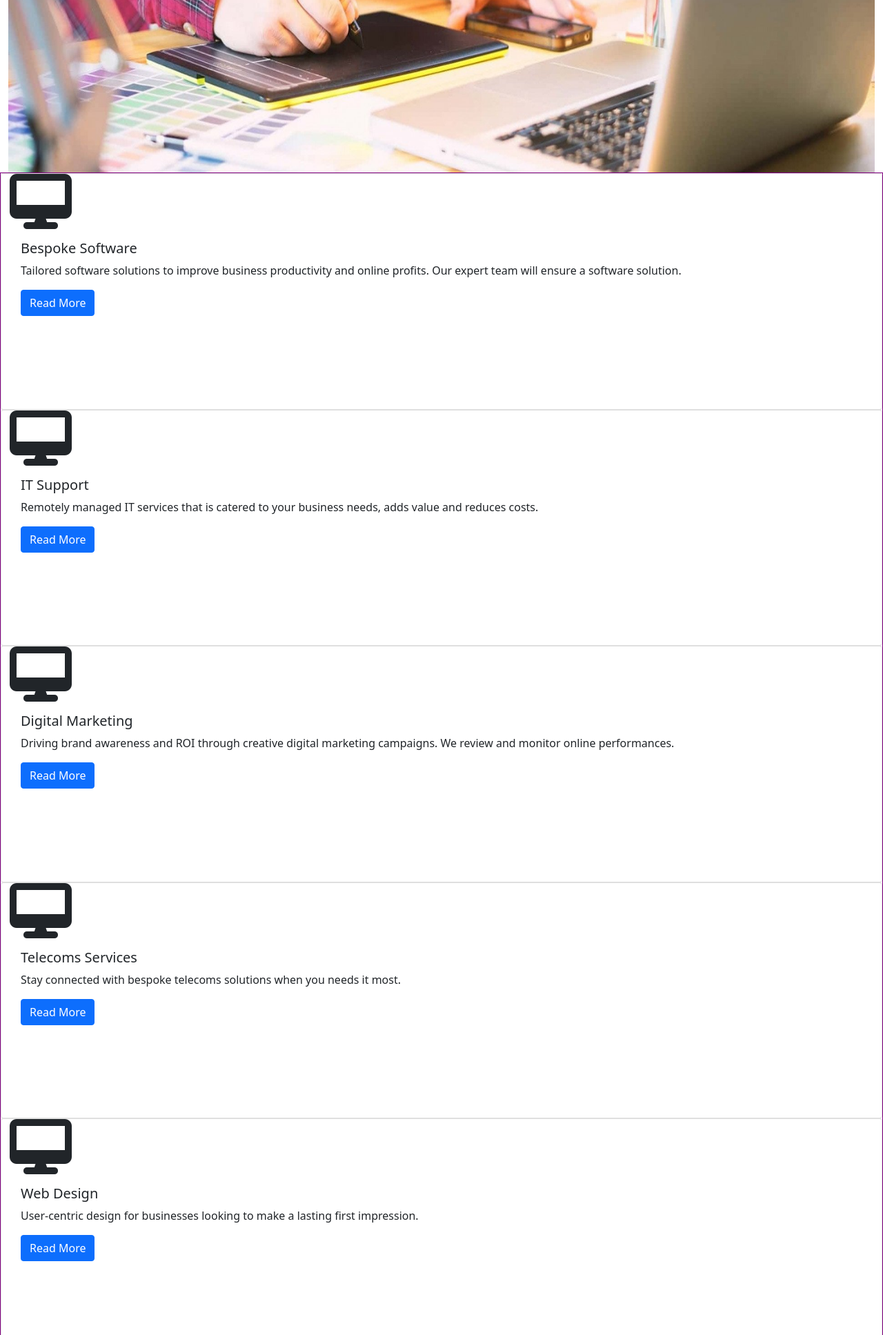
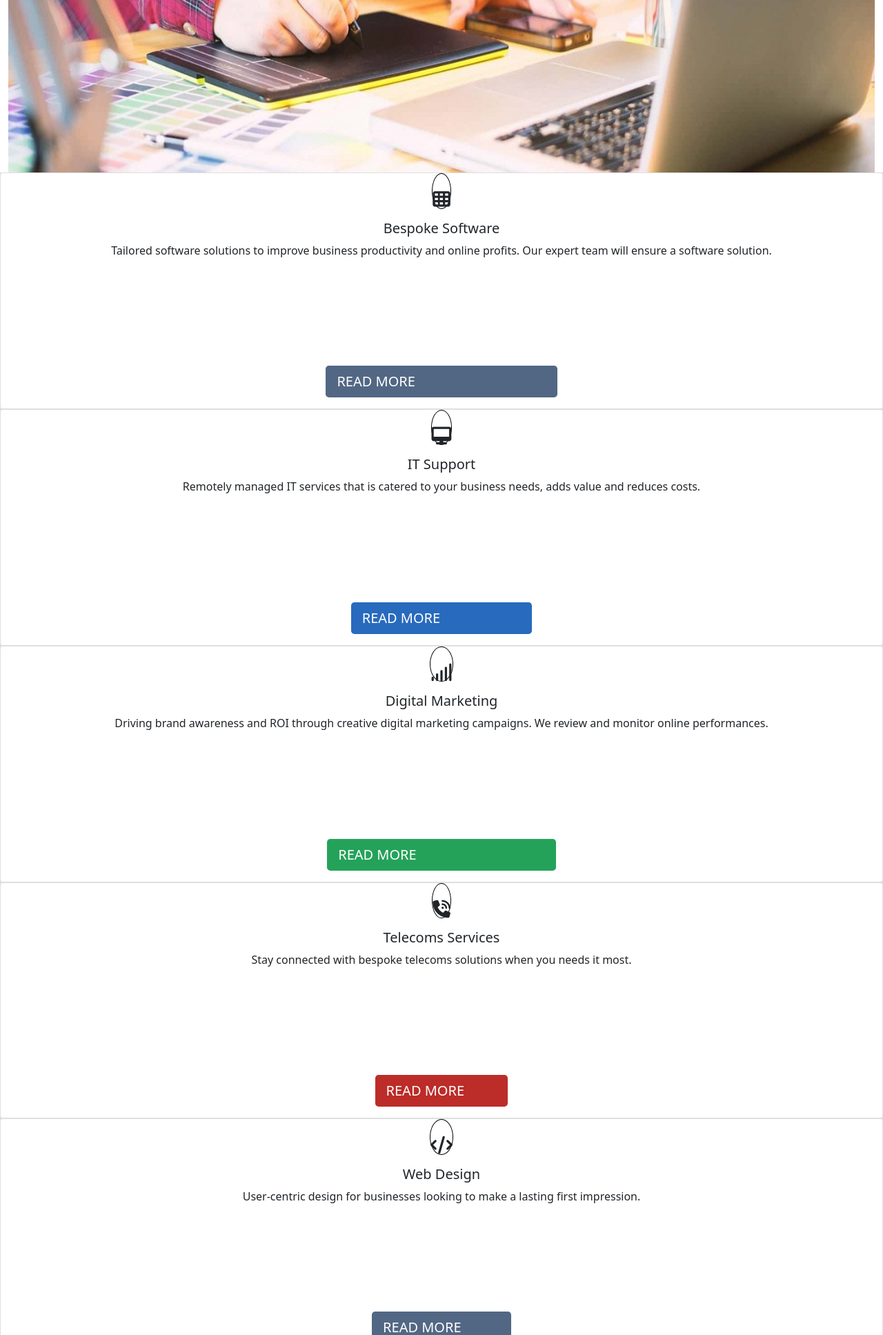
Before and after one commit to MattMakesNoise/Netmatters-HTML-CSS-JS-PHP-Reflection, a PHP site: page / in a window 1280 px wide. Shown: the part 550-2485 px from the top of the page at 69% size. Run offline with PHP 8.4, Linux system fonts and the light colour scheme; some libraries are stand-ins or nearby versions.

Commit message:
card edits on hover
Card alignment corrected
Hover states partially there
Mixin written for flex align center
CSS selectors Sass nested

```diff
--- a/css/style.css
+++ b/css/style.css
@@ -29,13 +29,169 @@ body {
 }
 
 /*========== CARDS ===========*/
-.cards {
-  border: 1px solid purple;
+.cards-section {
   height: 300vh;
+  background-color: #ddd;
 }
 
-.fa-desktop {
-  font-size: 5rem;
+.card {
+  display: -webkit-box;
+  display: -ms-flexbox;
+  display: flex;
+  -webkit-box-align: center;
+      -ms-flex-align: center;
+          align-items: center;
+}
+
+.card-icon {
+  font-size: 1.6rem;
+  border: 1px solid black;
+  border-radius: 50%;
+}
+
+.card-body {
+  display: -webkit-box;
+  display: -ms-flexbox;
+  display: flex;
+  -webkit-box-orient: vertical;
+  -webkit-box-direction: normal;
+      -ms-flex-direction: column;
+          flex-direction: column;
+}
+
+.card-title,
+.card-text {
+  text-align: center;
+}
+
+.card-title:hover,
+.card-text:hover {
+  color: white;
+}
+
+.card-btn {
+  margin: auto auto 0 auto;
+  text-transform: uppercase;
+  width: 35%;
+}
+
+/*========== SOFT CARD =======*/
+.soft-card:hover {
+  background-color: #526784;
+}
+
+.soft-btn {
+  background-color: #526784;
+  color: #fff;
+  text-decoration: none;
+}
+
+.soft-btn:hover {
+  background-color: #fff;
+  color: #526784;
+  text-decoration: none;
+}
+
+/*========== IT CARD =========*/
+.it-card:hover {
+  background-color: #286ABD;
+}
+
+.it-btn {
+  background-color: #286ABD;
+  color: #fff;
+  text-decoration: none;
+}
+
+.it-btn:hover {
+  background-color: #fff;
+  color: #286ABD;
+  text-decoration: none;
+}
+
+/*========== MARKET CARD =====*/
+.market-card:hover {
+  background-color: #25A25A;
+}
+
+.market-btn {
+  background-color: #25A25A;
+  color: #fff;
+  text-decoration: none;
+}
+
+.market-btn:hover {
+  background-color: #fff;
+  color: #25A25A;
+  text-decoration: none;
+}
+
+/*========== TELE CARD =======*/
+.tele-card:hover {
+  background-color: #BC2C28;
+}
+
+.tele-btn {
+  background-color: #BC2C28;
+  color: #fff;
+  text-decoration: none;
+}
+
+.tele-btn:hover {
+  background-color: #fff;
+  color: #BC2C28;
+  text-decoration: none;
+}
+
+/*========== WEB CARD ========*/
+.web-card:hover {
+  background-color: #79539A;
+}
+
+.web-btn {
+  background-color: #526784;
+  color: #fff;
+  text-decoration: none;
+}
+
+.web-btn:hover {
+  background-color: #fff;
+  color: #79539A;
+  text-decoration: none;
+}
+
+/*========== CYBER CARD ======*/
+.cyber-card:hover {
+  background-color: #DE093F;
+}
+
+.cyber-btn {
+  background-color: #DE093F;
+  color: #fff;
+  text-decoration: none;
+}
+
+.cyber-btn:hover {
+  background-color: #fff;
+  color: #DE093F;
+  text-decoration: none;
+}
+
+/*========== TRAIN CARD ======*/
+.train-card:hover {
+  background-color: #79539A;
+}
+
+.train-btn {
+  background-color: #79539A;
+  color: #fff;
+  text-decoration: none;
+}
+
+.train-btn:hover {
+  background-color: #fff;
+  color: #79539A;
+  text-decoration: none;
 }
 
 /*========== ABOUT ===========*/
--- a/index.html
+++ b/index.html
@@ -51,61 +51,61 @@
         <!-- Hero End -->
 
         <!-- Cards -->
-        <section class="row cards">
+        <section class="row cards-section">
             <div class="card soft-card">
-                <i class="fas fa-desktop"></i>
+                <i class="fas fa-th card-icon pt-4"></i>
                 <div class="card-body">
                   <h5 class="card-title">Bespoke Software</h5>
                   <p class="card-text">Tailored software solutions to improve business productivity and online profits. Our expert team will ensure a software solution.</p>
-                  <a href="#" class="btn btn-primary">Read More</a>
+                  <a href="#" class="btn-lg soft-btn card-btn">Read More</a>
                 </div>
             </div>
             <div class="card it-card">
-                <i class="fas fa-desktop"></i>
+                <i class="fas fa-desktop card-icon pt-4"></i>
                 <div class="card-body">
                   <h5 class="card-title">IT Support</h5>
                   <p class="card-text">Remotely managed IT services that is catered to your business needs, adds value and reduces costs.</p>
-                  <a href="#" class="btn btn-primary">Read More</a>
+                  <a href="#" class="btn-lg it-btn card-btn">Read More</a>
                 </div>
             </div>
             <div class="card market-card">
-                <i class="fas fa-desktop"></i>
+                <i class="fas fa-signal card-icon pt-4"></i>
                 <div class="card-body">
                   <h5 class="card-title">Digital Marketing</h5>
                   <p class="card-text">Driving brand awareness and ROI through creative digital marketing campaigns. We review and monitor online performances.</p>
-                  <a href="#" class="btn btn-primary">Read More</a>
+                  <a href="#" class="btn-lg market-btn card-btn">Read More</a>
                 </div>
             </div>
             <div class="card tele-card">
-                <i class="fas fa-desktop"></i>
+                <i class="fas fa-phone-volume card-icon pt-4"></i>
                 <div class="card-body">
                   <h5 class="card-title">Telecoms Services</h5>
                   <p class="card-text">Stay connected with bespoke telecoms solutions when you needs it most.</p>
-                  <a href="#" class="btn btn-primary">Read More</a>
+                  <a href="#" class="btn-lg tele-btn card-btn">Read More</a>
                 </div>
             </div>
             <div class="card web-card">
-                <i class="fas fa-desktop"></i>
+                <i class="fas fa-code card-icon pt-4"></i>
                 <div class="card-body">
                   <h5 class="card-title">Web Design</h5>
                   <p class="card-text">User-centric design for businesses looking to make a lasting first impression.</p>
-                  <a href="#" class="btn btn-primary">Read More</a>
+                  <a href="#" class="btn-lg web-btn card-btn">Read More</a>
                 </div>
             </div>
             <div class="card cyber-card">
-                <i class="fas fa-desktop"></i>
+                <i class="fas fa-shield-virus card-icon pt-4"></i>
                 <div class="card-body">
                   <h5 class="card-title">Cyber Security</h5>
                   <p class="card-text">Ensuring your online busines stays secure 24/7, 365 days of the year.</p>
-                  <a href="#" class="btn btn-primary">Read More</a>
+                  <a href="#" class="btn-lg cyber-btn card-btn">Read More</a>
                 </div>
             </div>
             <div class="card train-card">
-                <i class="fas fa-desktop"></i>
+                <i class="fas fa-graduation-cap card-icon pt-4"></i>
                 <div class="card-body">
                     <h5 class="card-title">Developer Training</h5>
                     <p class="card-text">Have you considered a career in web development but you aren't sure where to start?</p>
-                    <a href="#" class="btn btn-primary">Read More</a>
+                    <a href="#" class="btn-lg train-btn card-btn">Read More</a>
                 </div>
             </div>
         </section>
--- a/sass/style.scss
+++ b/sass/style.scss
@@ -19,6 +19,16 @@ $web: #926FB1; // Web Design and Training Card, Nav
 $web-dark: #79539A; // Darker on hover
 $cyber: #F62459; // Cyber Security Card, Nav
 $cyber-dark: #DE093F; // Darker on hover
+
+//Mixins
+@mixin fxalgnctr {
+    display: flex;
+    align-items: center;
+}
+
+@mixin circleborder {
+
+}
 
 /*========== GLOBAL STYLES ===*/
 
@@ -50,14 +60,159 @@ body {
     height: 80vh;
 }
 /*========== CARDS ===========*/
-.cards {
-    border: 1px solid purple;
+.cards-section {
     height: 300vh;
+    background-color: $lightgrey;
 }
 
-.fa-desktop {
-    font-size: 5rem;
+.card {
+    @include fxalgnctr;
 }
+
+.card-icon {
+    font-size: 1.6rem;
+    border: 1px solid black;
+    border-radius: 50%;
+}
+
+.card-body {
+    display: flex;
+    flex-direction: column;
+}
+
+.card-title,
+.card-text {
+    text-align: center;
+    &:hover {
+    color: white;
+}
+}
+
+.card-btn {
+    margin: auto auto 0 auto;
+    text-transform: uppercase;
+    width: 35%;
+}
+    /*========== SOFT CARD =======*/
+    .soft-card {
+        &:hover {
+            background-color: $soft-dark;
+        }
+    }
+
+    .soft-btn {
+        background-color: $soft-dark;
+        color: $white;
+        text-decoration: none;
+        &:hover {
+            background-color: $white;
+            color: $soft-dark;
+            text-decoration: none;
+        }
+    }
+    /*========== IT CARD =========*/
+    .it-card {
+        &:hover {
+            background-color: $it-dark;
+        }
+    }
+
+    .it-btn {
+        background-color: $it-dark;
+        color: $white;
+        text-decoration: none;
+        &:hover {
+            background-color: $white;
+            color: $it-dark;
+            text-decoration: none;
+        }
+    }
+    /*========== MARKET CARD =====*/
+    .market-card {
+        &:hover {
+            background-color: $market-dark;
+        }
+    }
+
+    .market-btn {
+        background-color: $market-dark;
+        color: $white;
+        text-decoration: none;
+        &:hover {
+            background-color: $white;
+            color: $market-dark;
+            text-decoration: none;
+        }
+    }
+    /*========== TELE CARD =======*/
+    .tele-card {
+        &:hover {
+            background-color: $tele-dark;
+        }
+    }
+
+    .tele-btn {
+        background-color: $tele-dark;
+        color: $white;
+        text-decoration: none;
+        &:hover {
+            background-color: $white;
+            color: $tele-dark;
+            text-decoration: none;
+        }
+    }
+    /*========== WEB CARD ========*/
+    .web-card {
+        &:hover {
+            background-color: $web-dark;
+        }
+    }
+
+    .web-btn {
+        background-color: $soft-dark;
+        color: $white;
+        text-decoration: none;
+        &:hover {
+            background-color: $white;
+            color: $web-dark;
+            text-decoration: none;
+        }
+    }
+    /*========== CYBER CARD ======*/
+    .cyber-card {
+        &:hover {
+            background-color: $cyber-dark;
+        }
+    }
+
+    .cyber-btn {
+        background-color: $cyber-dark;
+        color: $white;
+        text-decoration: none;
+        &:hover {
+            background-color: $white;
+            color: $cyber-dark;
+            text-decoration: none;
+        }
+    }
+    /*========== TRAIN CARD ======*/
+    .train-card {
+        &:hover {
+            background-color: $web-dark;
+        }
+    }
+
+    .train-btn {
+        background-color: $web-dark;
+        color: $white;
+        text-decoration: none;
+        &:hover {
+            background-color: $white;
+            color: $web-dark;
+            text-decoration: none;
+        }
+    }
+
 /*========== ABOUT ===========*/
 .about {
     border: 1px solid black;
```
Also changed, not shown: 1 other file.
